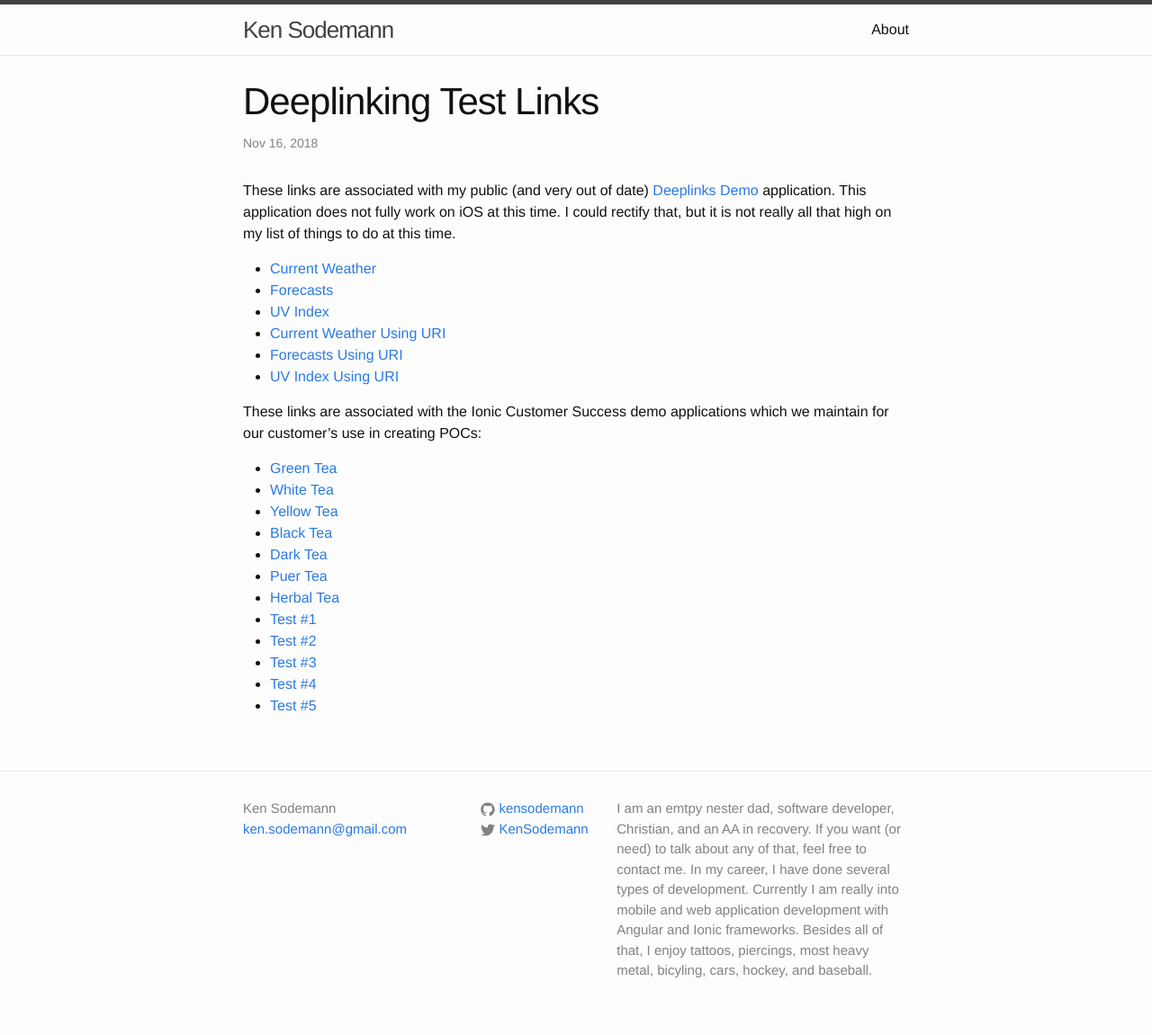
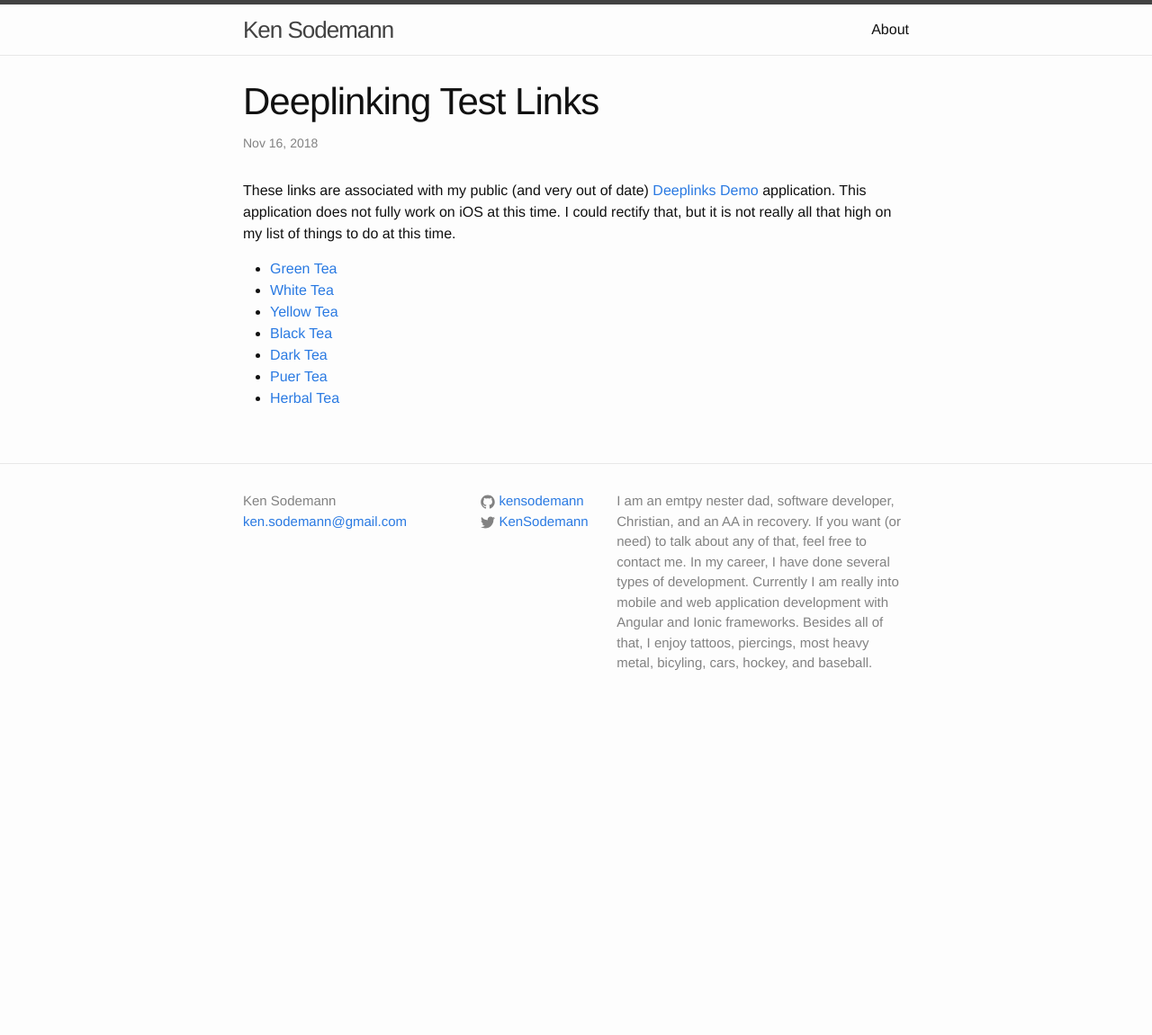
Before and after one commit to kensodemann/kensodemann.github.io, a Jekyll site: the page built from _posts/2018-11-16-deep-linking.markdown, in a window 1280 px wide. Shown: the whole page at 90% size. Built offline with Jekyll 4.4.1, drawn with Linux system fonts in a browser that asks for light colours; after the commit the page ends 900 px from its top, so only the background shows below that.

Commit message:
feat(deeplinks): clean up the links a bit

```diff
--- a/_posts/2018-11-16-deep-linking.markdown
+++ b/_posts/2018-11-16-deep-linking.markdown
@@ -7,16 +7,6 @@ categories: ionic cordova
 
 These links are associated with my public (and very out of date) [Deeplinks Demo][PublicDeeplinksDemo] application. This application does not fully work on iOS at this time. I could rectify that, but it is not really all that high on my list of things to do at this time.
 
-- [Current Weather][rootTest]
-- [Forecasts][categoriesTest]
-- [UV Index][ratingsTest]
-- [Current Weather Using URI][rootTestURI]
-- [Forecasts Using URI][categoriesTestURI]
-- [UV Index Using URI][ratingsTestURI]
-
-
-These links are associated with the Ionic Customer Success demo applications which we maintain for our customer's use in creating POCs:
-
 - [Green Tea][greenTest]
 - [White Tea][whiteTest]
 - [Yellow Tea][yellowTest]
@@ -24,29 +14,13 @@ These links are associated with the Ionic Customer Success demo applications whi
 - [Dark Tea][darkTest]
 - [Puer Tea][puerTest]
 - [Herbal Tea][herbalTest]
-- [Test #1][test1]
-- [Test #2][test2]
-- [Test #3][test3]
-- [Test #4][test4]
-- [Test #5][test5]
 
 
 [PublicDeeplinksDemo]: https://github.com/kensodemann/deeplinks-demo
-[categoriesTest]: https://world-of-teas.herokuapp.com/#/categories
-[ratingsTest]: https://world-of-teas.herokuapp.com/#/ratings
-[rootTest]: https://world-of-teas.herokuapp.com/#
-[categoriesTestURI]: kwsweather://world-of-teas.herokuapp.com/#/categories
-[ratingsTestURI]: kwsweather://world-of-teas.herokuapp.com/#/ratings
-[rootTestURI]: kwsweather://world-of-teas.herokuapp.com/#
 [greenTest]: https://cs-demo-deeplink.herokuapp.com/green
 [whiteTest]: https://cs-demo-deeplink.herokuapp.com/white
-[yellowTest]: https://cs-demo-deeplink.herokuapp.com/yellow
+[yellowTest]: https://cs-demo-deeplink.herokuapp.com/yellow=1234
 [blackTest]: https://cs-demo-deeplink.herokuapp.com/black
 [darkTest]: https://cs-demo-deeplink.herokuapp.com/dark
 [puerTest]: https://cs-demo-deeplink.herokuapp.com/puer
 [herbalTest]: https://cs-demo-deeplink.herokuapp.com/herbal
-[test1]: https://localhost/auth/callback
-[test2]: https://localhost/test
-[test3]: ionic://localhost/auth/callback
-[test4]: ionic://localhost/test
-[test5]: com.ekonoo.app:://localhost/auth/callback
```
